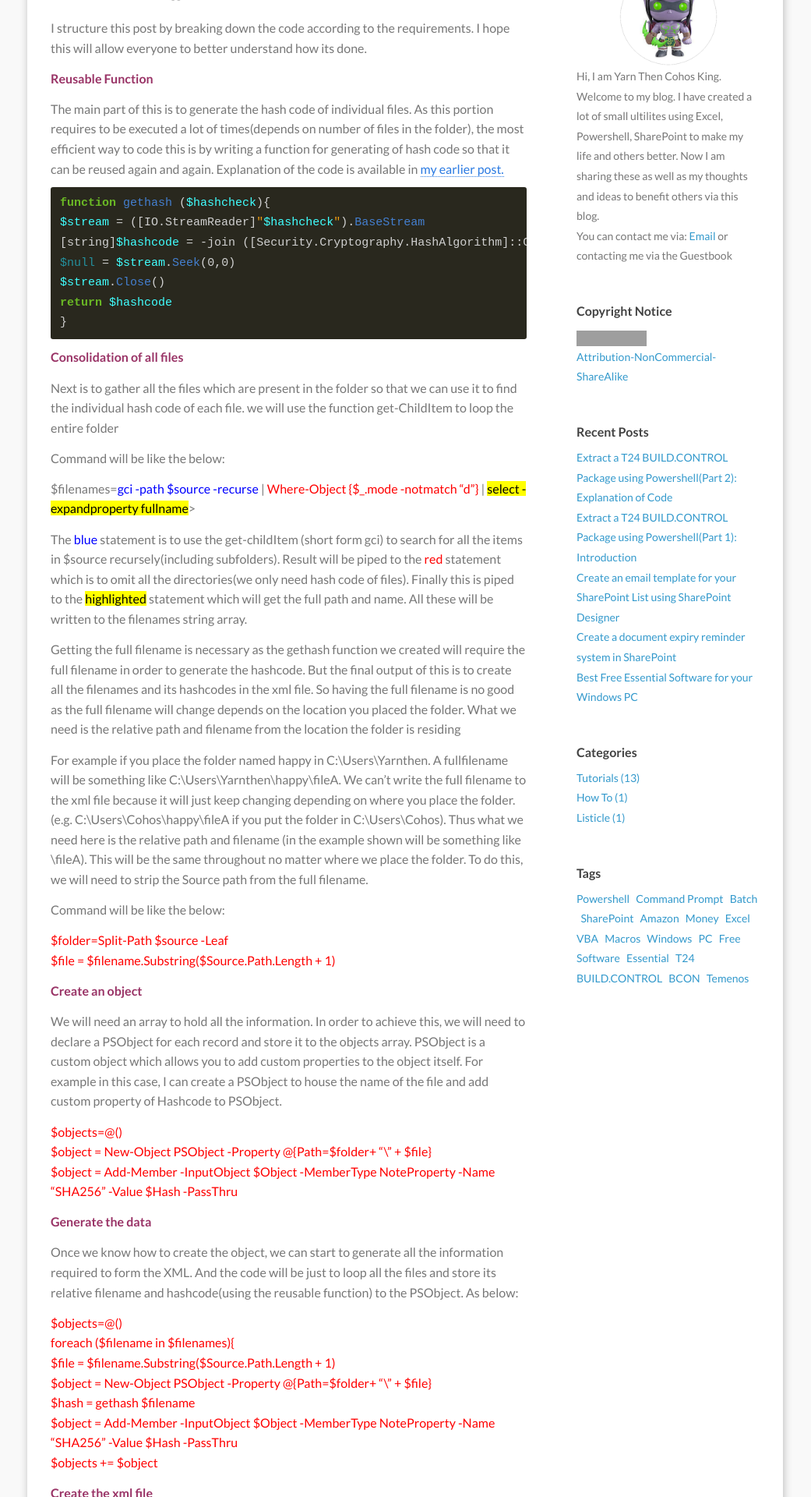
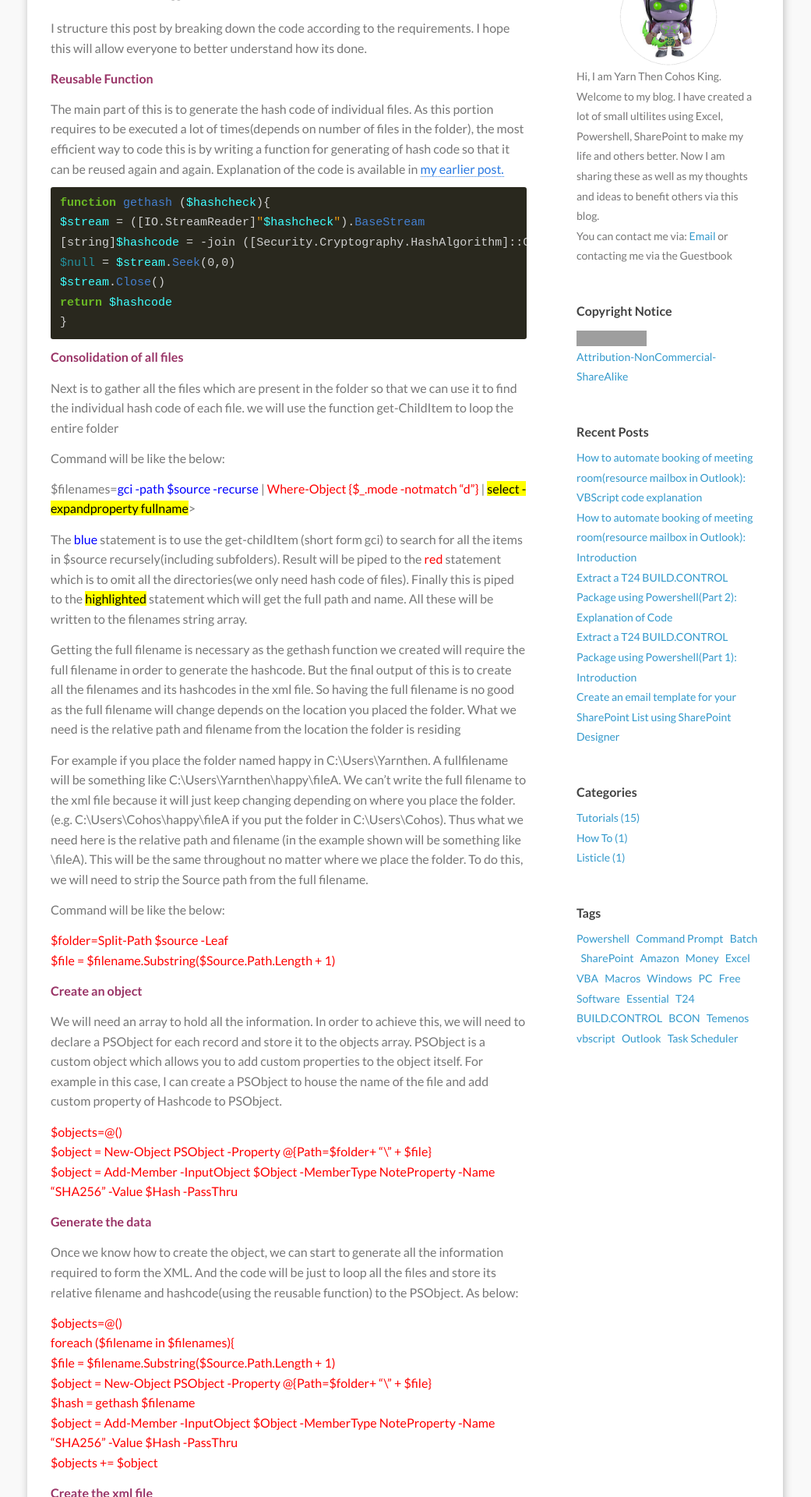
Before and after one commit to yarnthen/yarnthencohosking, a Jekyll site: the page built from _posts/2017-06-01-hashcode-check-for-folder-contents-using-powershell-part-2.md, in a window 1280 px wide. Shown: the part 311-2231 px from the top of the page at 78% size, without its empty margins (120-1161 px from the left). Built offline with Jekyll 4.4.1, drawn with Linux system fonts in a browser that asks for light colours; comment, search, counter and statistics services are not loaded; some of the changed lines change nothing that is shown; grey boxes are pictures that could not be loaded.

Commit message:
new post
how-to-automate-booking-of-meeting-room-resource-mailbox-in-outlook

```diff
--- a/_posts/2017-06-01-hashcode-check-for-folder-contents-using-powershell-part-2.md
+++ b/_posts/2017-06-01-hashcode-check-for-folder-contents-using-powershell-part-2.md
@@ -96,4 +96,4 @@
 
 <span style="color:#993366" font-family="arial black">**Try it out!**</span>
 
-Do some testing with the program. Move the folder around and try to generate the hash to see if it is still the same. Make some changes and check the hash again. That is all for this post. Remember you can get the full code in the [introduction post]({% post_url 2017-06-01-hashcode-check-for-folder-contents-using-powershell-part-1 %}#allcode)
+Do some testing with the program. Move the folder around and try to generate the hash to see if it is still the same. Make some changes and check the hash again. That is all for this post. Remember you can get the full code in the [introduction post]({{ site.baseurl }}{% post_url 2017-06-01-hashcode-check-for-folder-contents-using-powershell-part-1 %}#allcode)
--- /dev/null
+++ b/_posts/2017-08-24-how-to-automate-booking-of-meeting-room-resource-mailbox-in-outlook-introduction.md
@@ -0,0 +1,66 @@
+---
+layout: post
+title: "How to automate booking of meeting room(resource mailbox in Outlook): Introduction"
+excerpt: This post teaches you how to automate a booking of resource (e.g. Meeting Room) which is via a resource MailBox in Outlook (Exchange)
+summary: This post teaches you how to automate a booking of resource (e.g. Meeting Room) which is via a resource MailBox in Outlook (Exchange)
+categories: Tutorials
+tags: [vbscript, Outlook, Windows, Task Scheduler]
+comments: true
+---
+
+One of the cool features of an email services is to leverage on mailboxes to manage reservation of resources(e.g. Meeting Rooms, Projectors, equipments). Gone are the days where someone will need to call up an operator to make a reservation of meeting rooms and the operator will need to check if someone has already booked for the timeslot before making a booking on your behalf. Now the resource(e.g. meeting room) will be signify by a Mailbox Calendar where you will need to send a meeting invite via your email application, if that timeslot is free, it will automatically accept your invite. If it isn't, it means the resource has been booked by someone else for that timeslot and will reject the invitation. This results in an automated way of managing reservation of resources.<br>
+But in most organizations, administrators will setup a limit to the advance booking period(mine is 4 weeks) of the resource to prevent resource hoarding (imagine if someone could book a meeting room on a particular day of the week for the next 20 years!) using recurring invites.<br>
+Same thing happened in my workplace where I am tasked to be making the reservation of meeting room for my team meeting. It starts to become a hassle to remember all these as you need to rebook these again and again every week(one month in advance) and in cases where you forget someone else might just book the resource ahead of you. So I decided to automate the booking of meeting room so that there is no way it can be a miss and also kept it away from bothering me. I kept this as a secret, my colleagues were all so impressed by my ability to ensure meeting room booking every week.<br>
+Here's how i did it
+
+
+# Vbscript for execution of booking
+I used vbscript to write the code for the execution of the booking. Below is the code i used, note that I adapted the code from [outlookcode.com](http://www.outlookcode.com/codedetail.aspx?id=88) and make minor tweaks to get it to work the way i want. Look at my [next post]({{ site.baseurl }}{% post_url 2017-08-24-how-to-automate-booking-of-meeting-room-resource-mailbox-in-outlook-vbs-code %}) for the explanation of the code. Save the below code to a notepad and save as a vbs file in a location where you will not touch accidently(to prevent accidental triggering).
+
+{% highlight vbscript %}
+Sub SendMeetingRequest()
+	Dim objOL   'As Outlook.Application
+	Dim objAppt 'As Outlook.AppointmentItem
+	Dim MeetingDate
+
+	MeetingDate = DateAdd("d", 28, Date)
+	MeetingDate = CDate(MeetingDate & " 11:00:00 AM")
+
+	Set objOL = CreateObject("Outlook.Application")
+	Set objAppt = objOL.CreateItem(1)
+	With objAppt
+		.Subject = "My Team Meeting"
+		.Start = MeetingDate
+		.End = DateAdd("h", 1, .Start)
+
+		' make it a meeting request
+		.MeetingStatus = 1
+		.RequiredAttendees = "someone@somewhere.dom" 'indicate the email address of the resource mailbox for this
+		.Send
+	End With
+
+	Set objAppt = Nothing
+	Set objOL = Nothing
+End Sub
+SendMeetingRequest
+{% endhighlight %}
+
+# Windows Task Scheduler for the automation
+I used Windows Task Scheduler for the automation i required to send the booking invite.
+1. Go to your Windows Task Scheduler from your Start Menu. If it is not there, type Scheduler in the Search program and files(highlighted in screenshot below)
+<img src="{{ site.baseurl }}/images/taskscheduler1.jpg" alt="">
+2. Click on Create Basic Task... in the right panel of Task Scheduler
+<img src="{{ site.baseurl }}/images/taskscheduler2.jpg" alt="">
+3. Type a Name for the task and click Next>.
+4. Set the Trigger as Weekly (in my case i set it as weekly because the automation is to book the meeting room every week). Then click Next>.
+5. Set the Start Date as the day of your coming Meeting and Time when your Meeting ends. (In my case my meeting is every Wednesday 11am and ends at 12pm. So I set the start date 30 Aug 2017 and time 1201PM as the coming meeting will be on 30 Aug ). Recur to set to 1 week on Wednesday. Click Next>.
+<img src="{{ site.baseurl }}/images/taskscheduler3.jpg" alt="">
+6. Action to set to "Start a program". Then click Next>.
+7. Browse for the vbs file you saved earlier. Leave the rest of the fields blank because it is unnecessary. Then Click on Next>.
+<img src="{{ site.baseurl }}/images/taskscheduler4.jpg" alt="">
+8. Click Finish to complete the setup.
+9. Wait for the next time this schedule will run. In my case it will be on 30 Aug 2017 1201pm. The testing will be successful if you received an accepted Meeting Invite in your outlook.
+
+
+# Conclusion
+This marks the end of the tutorial. The Windows Task Scheduler is a very good tool which can be used for automation, this is just one example of how can leverage on something which is default and available easily.
--- /dev/null
+++ b/_posts/2017-08-24-how-to-automate-booking-of-meeting-room-resource-mailbox-in-outlook-vbs-code.md
@@ -0,0 +1,49 @@
+---
+layout: post
+title: "How to automate booking of meeting room(resource mailbox in Outlook): VBScript code explanation"
+excerpt: This is continuation of the post that teaches you how to automate a booking of resource (e.g. Meeting Room) which is via a resource MailBox in Outlook (Exchange) where I explain in depth the VBscript code.
+summary: This is continuation of the post that teaches you how to automate a booking of resource (e.g. Meeting Room) which is via a resource MailBox in Outlook (Exchange) where I explain in depth the VBscript code.
+categories: Tutorials
+tags: [vbscript, Outlook, Windows, Task Scheduler]
+comments: true
+---
+
+This is actually a very short vb script code which i used from [outlookcode.com](http://www.outlookcode.com/codedetail.aspx?id=88) and make minor tweaks to get it to work the way i want. So what I will do is just to go line by line for the code itself
+
+{% highlight vbscript linenos %}
+Sub SendMeetingRequest()
+	Dim objOL   'As Outlook.Application
+	Dim objAppt 'As Outlook.AppointmentItem
+	Dim MeetingDate
+
+	MeetingDate = DateAdd("d", 28, Date)
+	MeetingDate = CDate(MeetingDate & " 11:00:00 AM")
+
+	Set objOL = CreateObject("Outlook.Application")
+	Set objAppt = objOL.CreateItem(1)
+	With objAppt
+		.Subject = "My Team Meeting"
+		.Start = MeetingDate
+		.End = DateAdd("h", 1, .Start)
+
+		' make it a meeting request
+		.MeetingStatus = 1
+		.RequiredAttendees = "someone@somewhere.dom" 'indicate the email address of the resource mailbox for this
+		.Send
+	End With
+
+	Set objAppt = Nothing
+	Set objOL = Nothing
+End Sub
+SendMeetingRequest
+{% endhighlight %}
+
+1. **Line 1 and 24:** Wrapper for the function SendMeetingRequest. Anything inside will be run as part of the function.
+2. **Line 2-4:** Declaration of the objects required. We need to declare the Outlook object(objOL) in order to use its functions and AppointmentItem(objAppt) so that we can create a meeting request to send out. MeetingDate is used to gather the inputs required which in this case is to find the date and time for the Meeting Request.
+3. **Line 6-7:** Used to find the next date time for the next meeting request. In this case, the limit is 4 weeks so I will add 28 days to date and merge the date with the time of the meeting.
+4. **Line 9:** Create the Outlook Object instance so that we can use its function. In this case, will be in Line 10 which is to CreateItem
+5. **Line 10:** Create the instance which holds the Meeting Request. objOL.CreateItem with arguement 1 is to indicate create an appointitem. Other options like 2 is to create a ContactItem and 0 is a MailItem
+6. **Line 11-18:** Set the necessary information for the sending of the AppointmentItem to be successful. Subject of the Appointment, Start Date/Time, End Date/Time(derived by adding 1 hour from Start Date/Time), Status(set to 1 to schedule the meeting, other options like 2 is to cancel the request) and lastly Required Attendees(to set to the email address of the resource mailbox. You will need to find the email address of the meeting room and add here)
+7. **Line 19:** Execute the sending of request
+8. **Line 22-23:** Destroy instances of objects created earlier for memory housekeeping
+9. **Line 25:** The earlier codes from Line 1 to 24 is to create the function while Line 25 is the actual execution of the routine.
--- a/_sass/_layout.scss
+++ b/_sass/_layout.scss
@@ -217,7 +217,7 @@
   p { padding:$spacing-unit/5 0; }
   //  margin-bottom: $spacing-unit;
   h1 {
-    font-size: 38px;
+    font-size: 30px;
     line-height:1em;
     @include media-query($on-laptop){
       font-size: 36px;
```
Also changed, not shown: _posts/2017-07-01-powershell-to-command-prompt-conversion.md (+2 -2 lines), images/taskscheduler1.jpg (added), images/taskscheduler2.jpg (added), images/taskscheduler3.jpg (added), images/taskscheduler4.jpg (added).
